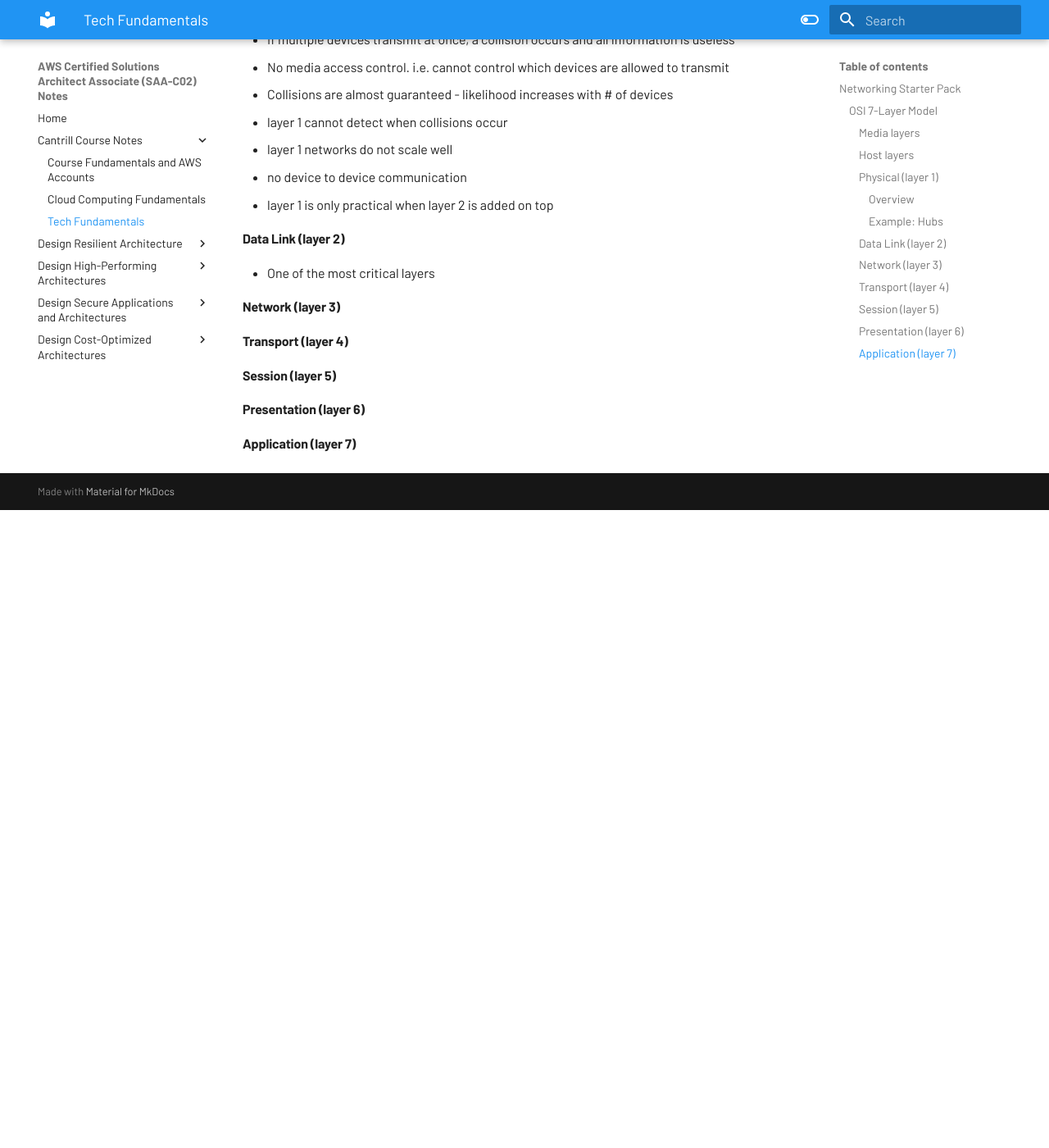
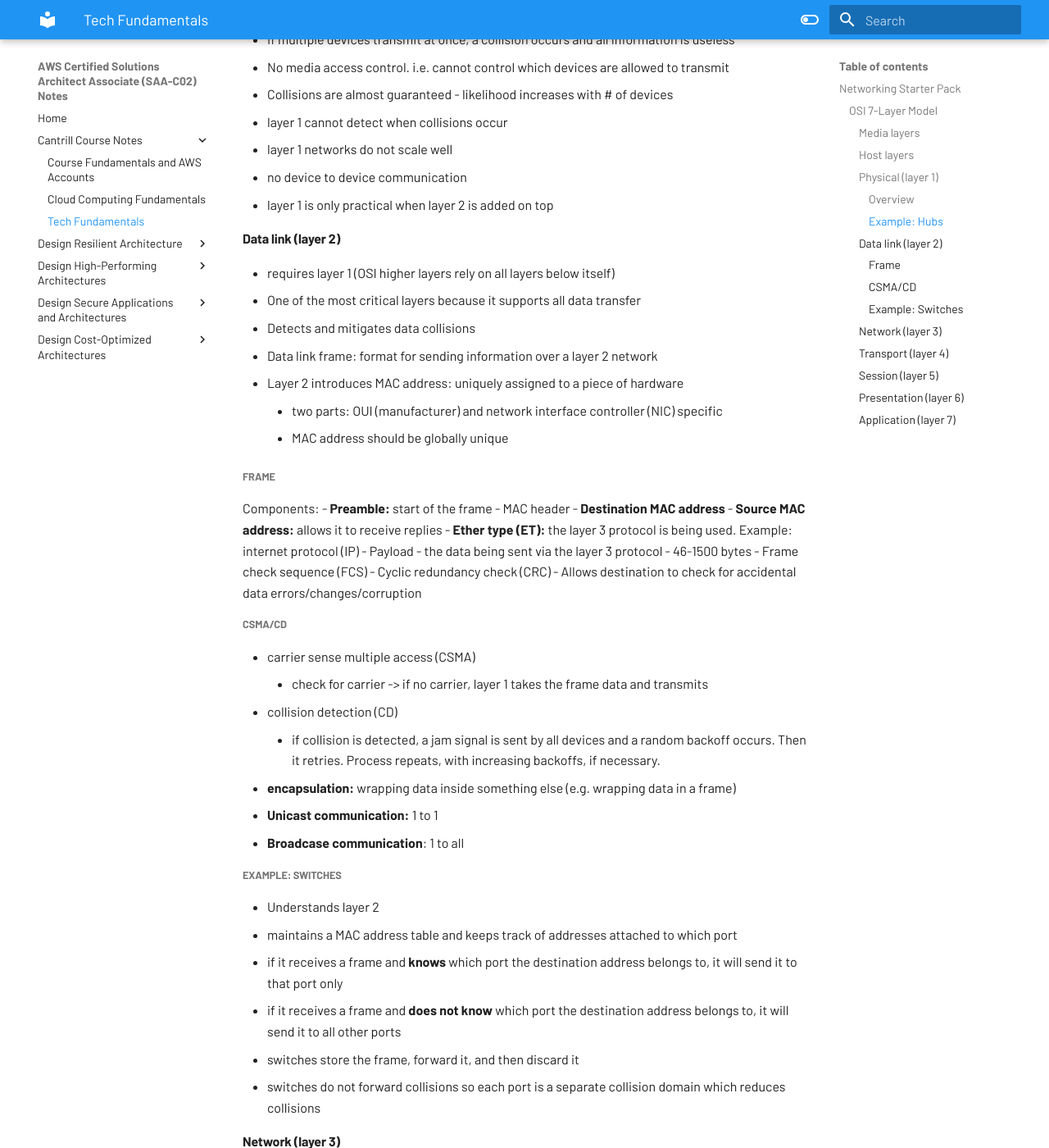
Before and after one commit to joeyhage/aws-solutions-architect-associate-notes, an MkDocs documentation site: the page built from notes/Cantrill/Tech-Fundamentals.md, in a window 1280 px wide and 1400 px high, scrolled down 900 px. Shown: the whole window at 82% size. Built offline with MkDocs 1.6.1 and Material for MkDocs 9.7.7, drawn with Linux system fonts in a browser that asks for light colours; before the commit the page ends 1522 px from its top, so only the background shows below that.

Commit message:
Update Tech-Fundamentals.md

```diff
--- a/notes/Cantrill/Tech-Fundamentals.md
+++ b/notes/Cantrill/Tech-Fundamentals.md
@@ -38,9 +38,49 @@
 - no device to device communication
 - layer 1 is only practical when layer 2 is added on top
 
-#### Data Link (layer 2)
+#### Data link (layer 2)
 
-- One of the most critical layers
+- requires layer 1 (OSI higher layers rely on all layers below itself)
+- One of the most critical layers because it supports all data transfer
+- Detects and mitigates data collisions
+- Data link frame: format for sending information over a layer 2 network
+- Layer 2 introduces MAC address: uniquely assigned to a piece of hardware
+  - two parts: OUI (manufacturer) and network interface controller (NIC) specific
+  - MAC address should be globally unique
+
+##### Frame
+
+Components:
+- **Preamble:** start of the frame
+- MAC header
+  - **Destination MAC address**
+  - **Source MAC address:** allows it to receive replies
+  - **Ether type (ET):** the layer 3 protocol is being used. Example: internet protocol (IP)
+- Payload
+  - the data being sent via the layer 3 protocol
+  - 46-1500 bytes
+- Frame check sequence (FCS)
+  - Cyclic redundancy check (CRC)
+  - Allows destination to check for accidental data errors/changes/corruption
+
+##### CSMA/CD
+
+- carrier sense multiple access (CSMA)
+  - check for carrier -> if no carrier, layer 1 takes the frame data and transmits
+- collision detection (CD)
+  - if collision is detected, a jam signal is sent by all devices and a random backoff occurs. Then it retries. Process repeats, with increasing backoffs, if necessary.
+- **encapsulation:** wrapping data inside something else (e.g. wrapping data in a frame)
+- **Unicast communication:** 1 to 1
+- **Broadcase communication**: 1 to all
+
+##### Example: Switches
+
+- Understands layer 2
+- maintains a MAC address table and keeps track of addresses attached to which port
+- if it receives a frame and **knows** which port the destination address belongs to, it will send it to that port only
+- if it receives a frame and **does not know** which port the destination address belongs to, it will send it to all other ports
+- switches store the frame, forward it, and then discard it
+- switches do not forward collisions so each port is a separate collision domain which reduces collisions
 
 #### Network (layer 3)
 
```
